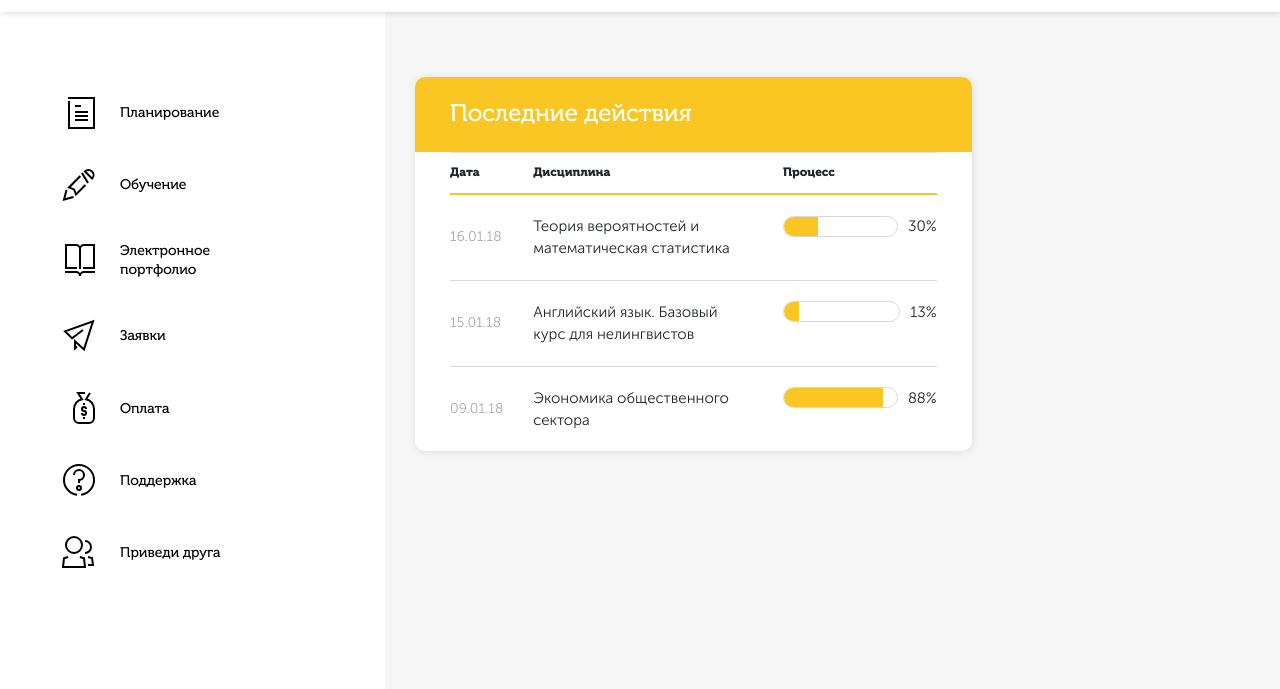
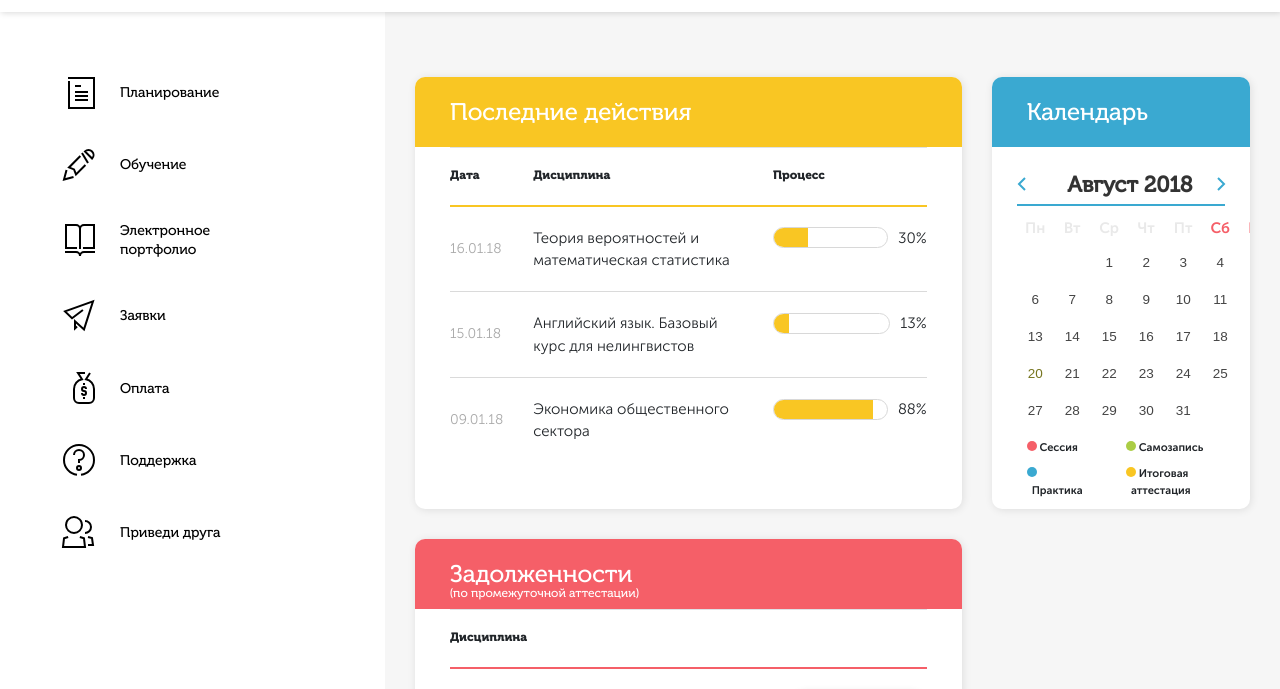
Before and after one commit to vicarius123/Roweb, a plain HTML site: page main.html in a window 1280 px wide. Shown: the part 88-777 px from the top of the page. Drawn offline with nearby package versions, Linux system fonts and the light colour scheme.

Commit message:
main page

```diff
--- a/css/styles.css
+++ b/css/styles.css
@@ -451,18 +451,21 @@ select.contract-selector {
   padding: 20px 0px;
 }
 .main-content{
-  height: 100%;
   padding-top: 100px;
   padding-right: 15px;
+}
+.main-inner-ctn.row {
+    min-height: 100vh;
 }
 .right-content{
   margin-left: 340px;
   background-color: #f6f6f6;
   padding-top: 65px;
   padding-left: 30px;
+  padding-right: 30px;
 }
-.main-inner-ctn.row {
-  height: 100%;
+.right-content > .row{
+  padding-bottom:30px;
 }
 .new-table tbody tr{
   border-bottom: 1px solid #dadada;
@@ -489,10 +492,10 @@ select.contract-selector {
   margin:0
 }
 .new-table thead tr th{
-  padding-left: 0;
   font-size: 12px;
   font-family: 'Museo Cyrl 900';
   border-bottom: solid 2px #f9c623;
+  padding: 19px 0px 20px 0px;
 }
 .new-progress span {
   display: block;
@@ -514,15 +517,14 @@ select.contract-selector {
   background-color: #ffffff;
   box-shadow: 1px 1px 9px 0 rgba(0, 0, 0, 0.1);
   overflow: hidden;
+  height: 100%;
 }
 .inner-header{
-  padding: 0 35px;
-
+  padding: 17px 35px;
   font-family: 'Museo Cyrl 500';
   font-size: 24px;
   color: #fff;
-  padding-top: 18px;
-  padding-bottom: 21px;
+
 }
 .f9c623{
   background-color: #f9c623;
@@ -535,3 +537,105 @@ select.contract-selector {
   font-size:14px;
   line-height: 1.6;
 }
+.aa9d1{
+  background-color: #3aa9d1;
+}
+/** CALENDAR CSS **/
+#calendar .ui-datepicker{
+  width: 100%;
+  border: 0;
+  padding: 0;
+}
+#calendar .ui-datepicker .ui-datepicker-header {
+  position: relative;
+  margin-top: 18px;
+  padding: 0;
+  background: transparent;
+  border: 0;
+  font-family: 'Museo Cyrl 500';
+  font-size: 22px;
+  border-bottom: solid 2px #3aa9d1;
+  border-radius: 0;
+}
+#calendar .ui-datepicker .ui-datepicker-prev{
+  border:0px;
+  background: none;
+  top:0;
+  left:0;
+}
+#calendar .ui-datepicker .ui-datepicker-next{
+  border:0px;
+  background: none;
+  top:0;
+  right:0;
+}
+#calendar .ui-datepicker .ui-datepicker-prev .ui-icon {
+  background: url(/images/cal-arrow-left.svg) no-repeat;
+  left: 8px;
+}
+#calendar .ui-datepicker .ui-datepicker-next .ui-icon {
+  background: url(/images/cal-arrow-right.svg) no-repeat;
+  left: 100%;
+}
+#calendar .ui-datepicker th{
+  font-family: 'Museo Sans Cyrl 700';
+  font-size: 15px;
+  color: #e9e9e9;
+}
+#calendar .ui-datepicker th.ui-datepicker-week-end{
+  color: #f55f68;
+}
+.calendar-ctn .small-wrapper{
+  padding:0 25px;
+}
+#calendar .ui-datepicker td span, .ui-datepicker td a{
+  text-align: center;
+  background: none !important;
+  border-radius: 150px !important;
+  width: 35px;
+  height: 35px;
+  display: block;
+  border: 0 !important;
+}
+.legend-group{
+  font-size: 11px;
+  font-family: 'Museo Sans Cyrl 700';
+  padding-bottom: 10px;
+  padding-left: 15px;
+}
+
+.legend-group:before{
+  content:'';
+  display:inline-block;
+  width:10px;
+  height: 10px;
+  border-radius: 150px;
+  margin-left: -5px;
+}
+.legend-group.session:before{
+  background-color: #f55f68;
+}
+.legend-group.practice:before{
+  background-color: #3aa9d1;
+}
+.legend-group.self-recording:before{
+  background-color: #abcd45;
+}
+.legend-group.examination:before{
+  background-color: #f9c623;
+}
+.f55f68{
+  background-color: #f55f68;
+}
+.inner-header small{
+  font-size: 12px;
+  display: block;
+  margin-top: -7px;
+  margin-bottom: -11px;
+}
+.new-table.table-2 thead tr th{
+  border-bottom: solid 2px #f55f68;
+}
+.panel-group:first-child{
+  padding-top:0px;
+}
--- /dev/null
+++ b/js/js.js
@@ -0,0 +1,11 @@
+$(document).ready(function(){
+
+
+  $( "#calendar" ).datepicker({
+    monthNames: ['Январь','Февраль','Март','Апрель','Май','Июнь',
+    'Июль','Август','Сентябрь','Октябрь','Ноябрь','Декабрь'],
+    dayNamesMin: ['Вс','Пн','Вт','Ср','Чт','Пт','Сб'],
+    firstDay: 1,
+
+  });
+})
--- a/main.html
+++ b/main.html
@@ -1,5 +1,5 @@
 <!doctype html>
-<html lang="en">
+<html lang="ru">
 <head>
   <!-- Required meta tags -->
   <meta charset="utf-8">
@@ -7,6 +7,7 @@
 
   <!-- Bootstrap CSS -->
   <link rel="stylesheet" href="https://stackpath.bootstrapcdn.com/bootstrap/4.1.3/css/bootstrap.min.css" integrity="sha384-MCw98/SFnGE8fJT3GXwEOngsV7Zt27NXFoaoApmYm81iuXoPkFOJwJ8ERdknLPMO" crossorigin="anonymous">
+<link rel="stylesheet" href="https://ajax.googleapis.com/ajax/libs/jqueryui/1.12.1/themes/smoothness/jquery-ui.css">
   <link rel="stylesheet" href="/css/styles.css">
   <title>RoWeb - Main</title>
 </head>
@@ -144,6 +145,76 @@
             </div>
           </div>
           <div class="col-sm-4">
+            <div class="inner-container calendar-ctn">
+              <div class="inner-header aa9d1">
+                <p class="nomargin">
+                  Календарь
+                </p>
+              </div>
+              <div class="small-wrapper">
+                <div id="calendar"></div>
+                <div class="row calendar-legend">
+                  <div class="col-sm-5">
+                    <div class="legend-group session">
+                      <span>Сессия</span>
+                    </div>
+                    <div class="legend-group practice">
+                      <span>Практика</span>
+                    </div>
+                  </div>
+                  <div class="col-sm-7">
+                    <div class="legend-group self-recording">
+                      <span>Самозапись</span>
+                    </div>
+                    <div class="legend-group examination">
+                      <span>Итоговая аттестация</span>
+                    </div>
+                  </div>
+                </div>
+
+              </div>
+
+            </div>
+          </div>
+        </div>
+        <div class="row">
+          <div class="col-sm-8">
+            <div class="inner-container">
+              <div class="inner-header f55f68">
+                <p class="nomargin">
+                  Задолженности
+                </p>
+                <small>(по промежуточной аттестации)</small>
+              </div>
+              <div class="small-wrapper">
+                <table class="table new-table table-2">
+                  <thead>
+                    <tr>
+                      <th scope="col">Дисциплина</th>
+                      <th scope="col"></th>
+                    </tr>
+                  </thead>
+                  <tbody>
+                    <tr>
+                      <td>Теория вероятностей и математическая статистика</td>
+                      <td><a href="#" class="btn-red">Пересдать</a></td>
+                    </tr>
+                    <tr>
+                      <td>Английский язык. Базовый курс для нелингвистов</td>
+                      <td><a href="#" class="btn-red">Пересдать</a></td>
+                    </tr>
+                    <tr>
+                      <td>Экономика общественного сектора</td>
+                      <td><a href="#" class="btn-red">Пересдать</a></td>
+                    </tr>
+
+                  </tbody>
+                </table>
+              </div>
+
+            </div>
+          </div>
+          <div class="col-sm-4">
 
           </div>
         </div>
@@ -152,8 +223,10 @@
     </div>
   </div>
 
-  <script src="https://code.jquery.com/jquery-3.3.1.slim.min.js" integrity="sha384-q8i/X+965DzO0rT7abK41JStQIAqVgRVzpbzo5smXKp4YfRvH+8abtTE1Pi6jizo" crossorigin="anonymous"></script>
+  <script src="https://ajax.googleapis.com/ajax/libs/jquery/3.3.1/jquery.min.js"></script>
   <script src="https://cdnjs.cloudflare.com/ajax/libs/popper.js/1.14.3/umd/popper.min.js" integrity="sha384-ZMP7rVo3mIykV+2+9J3UJ46jBk0WLaUAdn689aCwoqbBJiSnjAK/l8WvCWPIPm49" crossorigin="anonymous"></script>
   <script src="https://stackpath.bootstrapcdn.com/bootstrap/4.1.3/js/bootstrap.min.js" integrity="sha384-ChfqqxuZUCnJSK3+MXmPNIyE6ZbWh2IMqE241rYiqJxyMiZ6OW/JmZQ5stwEULTy" crossorigin="anonymous"></script>
+  <script src="https://ajax.googleapis.com/ajax/libs/jqueryui/1.12.1/jquery-ui.min.js"></script>
+  <script src="/js/js.js"></script>
 </body>
 </html>
```
Also changed, not shown: 1 other file.
